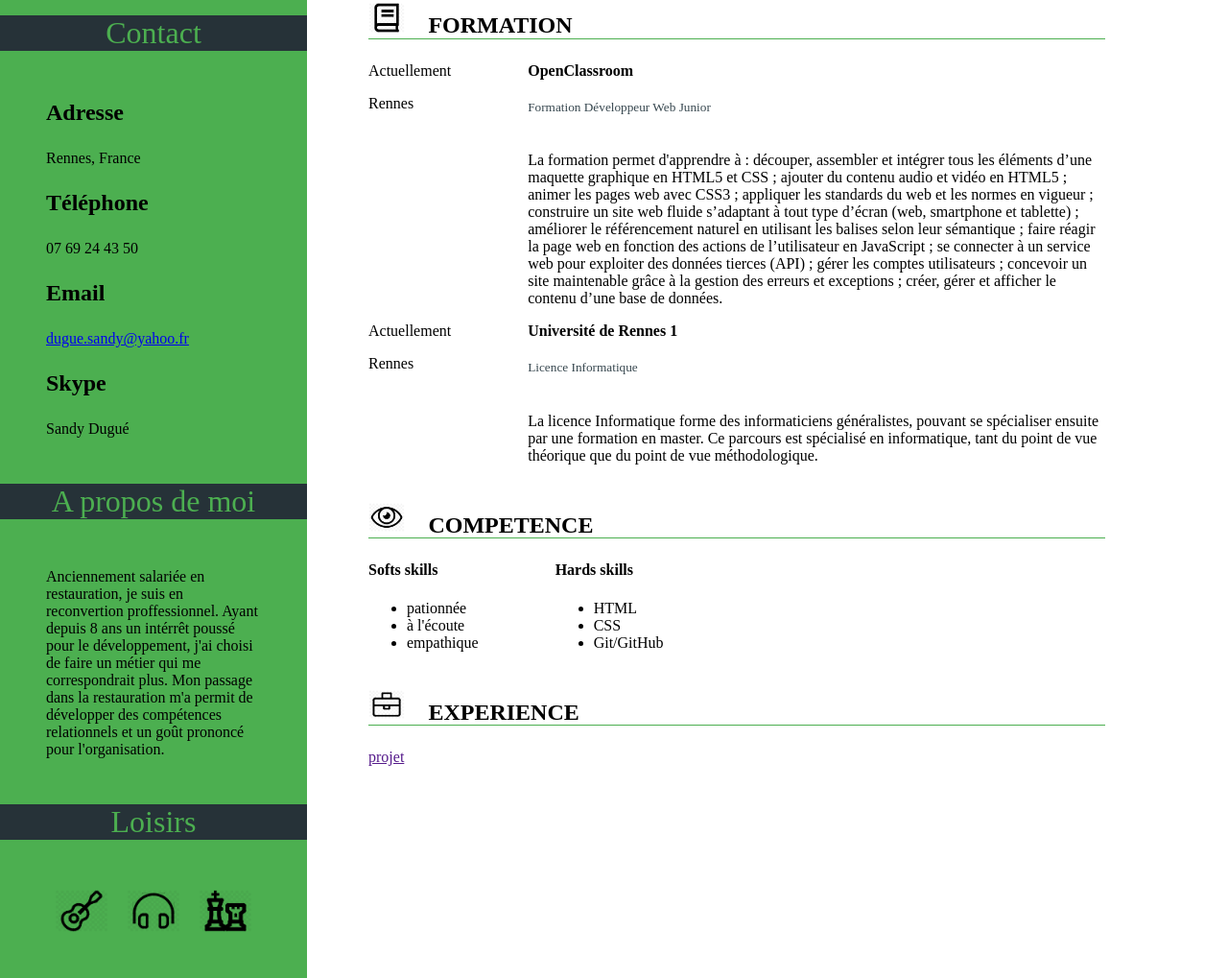
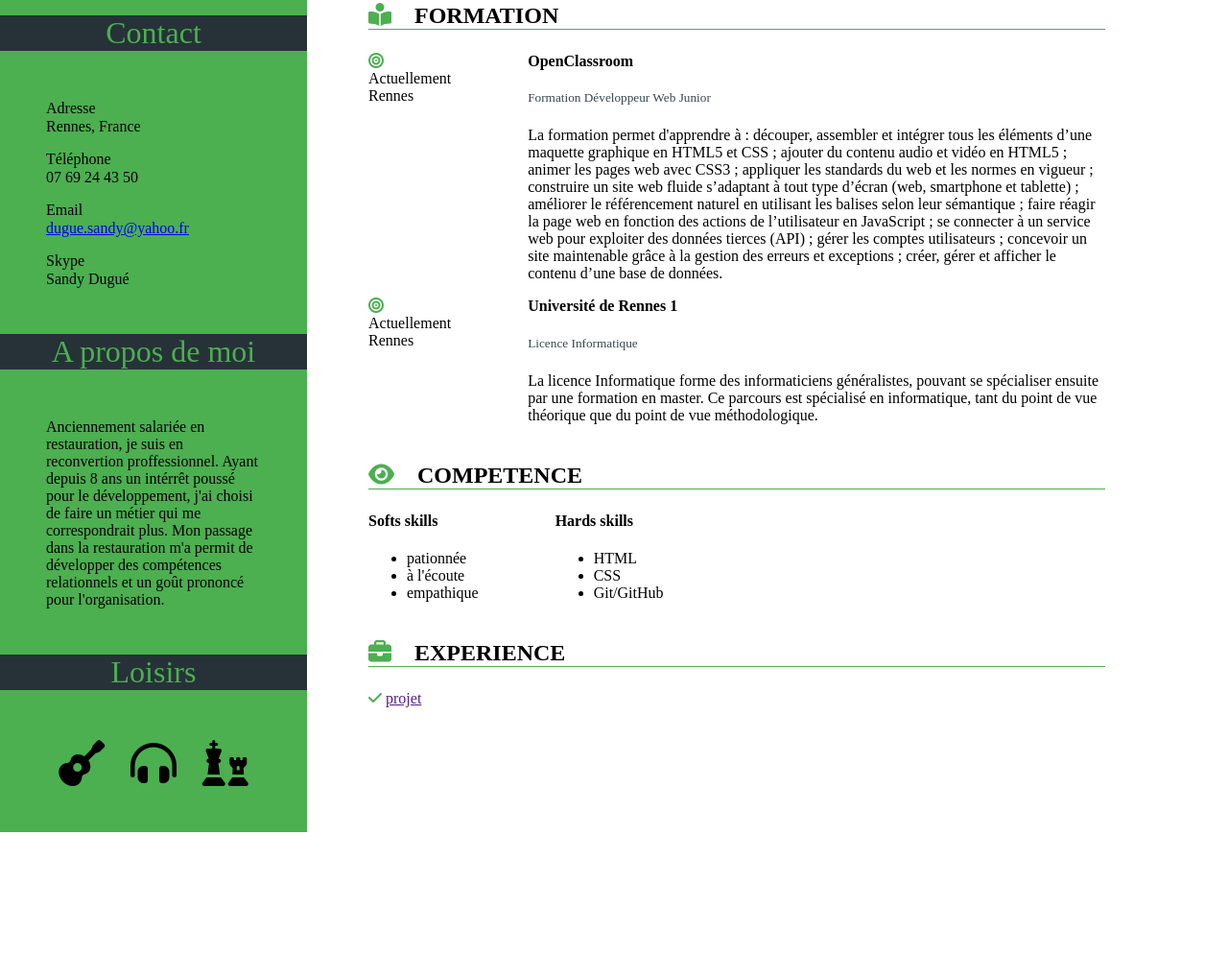
Before and after one commit to sadugue/CV, a plain HTML site: page CVprojet2.html in a window 1280 px wide. Shown: the part 272-1291 px from the top of the page at 96% size. After the commit the page ends 1139 px from the top, so only its background shows below. Drawn offline with Linux system fonts and the light colour scheme.

Commit message:
rectification fonctionnement icônes

```diff
--- a/CVprojet2.css
+++ b/CVprojet2.css
@@ -10,6 +10,20 @@ aside {
     background-color: #4CAF50;
     padding: 0%;
     margin: 0em;
+}
+
+aside h3
+{
+    font-size: 1em;
+    font-weight: normal;
+    margin-bottom: 0em;
+    padding-bottom: 0em;
+}
+
+p
+{
+    margin-top: 0em;
+    padding-top: 0em;
 }
 
 .photo
@@ -34,14 +48,19 @@ aside {
     justify-content: space-around;
 }
 
-.loisirs img
+.loisirs i
 {
-    width: 25%;
+    font-size: 300%;
+    color: #000000;
 }
 
 img
 {
     width: 70%;
+}
+
+i {
+    color: #4CAF50;
 }
 
 section
@@ -83,9 +102,9 @@ h3 {
     border-bottom: 1px solid #4CAF50;
 }
 
-h3 img
+h3 i
 {
-    width: 5%;
+    font-size: 100%;
     margin-right: 1em;
 }
 
--- a/CVprojet2.html
+++ b/CVprojet2.html
@@ -4,6 +4,7 @@
 <head>
     <meta charset="utf-8" />
     <link rel="stylesheet" href="CVprojet2.css"/>
+    <script src="https://kit.fontawesome.com/3a43b351d9.js" crossorigin="anonymous"></script>
     <title>CV du projet 2</title>
 </head>
 <body>
@@ -35,9 +36,9 @@
         </div>
         <h2>Loisirs</h2>
         <div class="loisirs">
-            <img src="guitare2mini.png" alt="jouer de la guitare"/>
-            <img src="musique2mini.png" alt="écouter de la musique"/>
-            <img src="echec3mini.png" alt="jouer aux échecs"/>
+            <i class="fas fa-guitar"></i>
+            <i class="fas fa-headphones-alt"></i>
+            <i class="fas fa-chess"></i>
         </div>
     </aside>
     <section>
@@ -45,11 +46,11 @@
             <h1><strong>Sandy</strong> Dugué</h1>
             <h2><em>Dével</em>oppeuse web freelance</h2>
         </header>
-        <h3><img src="bookmini.png" alt="icône livre" />FORMATION</h3>
+        <h3><i class="fas fa-book-reader"></i>FORMATION</h3>
         <div class="formations">
             <div class="formation1">
                 <div class="datelieu1">
-                    <time>Actuellement</time>
+                    <time><i class="fas fa-bullseye"></i>Actuellement</time>
                     <p>Rennes</p>
                 </div>
                 <div class="quoi1">
@@ -73,7 +74,7 @@
             </div>
             <div class="formation2">
                 <div class="datelieu2">
-                    <time>Actuellement</time>
+                    <time><i class="fas fa-bullseye"></i>Actuellement</time>
                     <p>Rennes</p>
                 </div>
                 <div class="quoi2">
@@ -84,7 +85,7 @@
                 </div>
             </div>
         </div>
-        <h3><img src="oeilmini.png" alt="icône oeil" />COMPETENCE</h3>
+        <h3> <i class="fas fa-eye"></i>COMPETENCE</h3>
         <div class="compétences">
             <div class="SoftsSkills :">
                 <h4>Softs skills</h4>
@@ -104,7 +105,8 @@
             </div>
         </div>
         <div class="expériences">
-            <h3><img src="malettemini.png" alt="icône malette" />EXPERIENCE</h3>
+            <h3><i class="fas fa-briefcase"></i>EXPERIENCE</h3>
+            <i class="fas fa-check"></i>
             <a href="">projet</a>
         </div>
     </section>
```
Also changed, not shown: bookmini.png (deleted), echec3mini.png (deleted), guitare2mini.png (deleted), malettemini.png (deleted), musique2mini.png (deleted), oeilmini.png (deleted).
